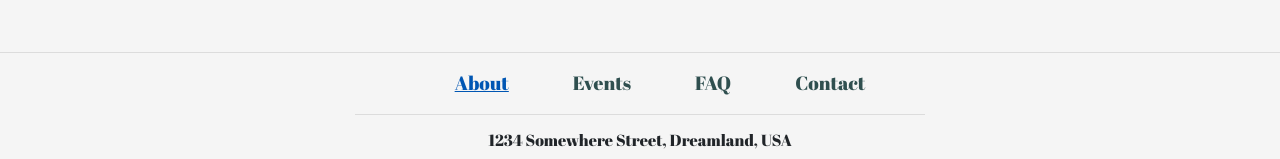
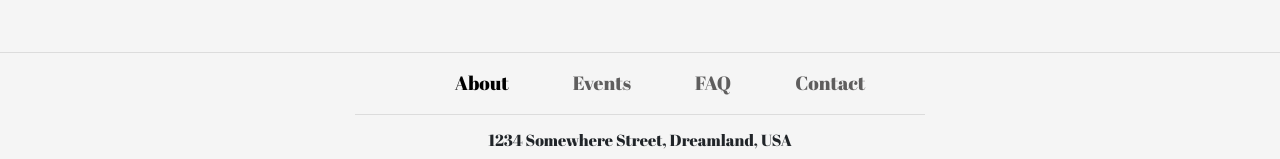
Before and after one commit to dcatherine3000/intermezzo-studios-final, a website: page index.html in a window 1280 px wide. In both pictures the pointer is over the link 481 px from the left and 2920 px from the top of the page. Shown: the part 2776-2935 px from the top of the page. Drawn offline with nearby package versions, Linux system fonts and the light colour scheme.

Commit message:
Home Full Page Styles

```diff
--- a/css/styles.css
+++ b/css/styles.css
@@ -126,7 +126,12 @@ footer li {
 }
 
 footer a {
-    color: darkslategray;
+    color: rgb(95, 94, 94);
+}
+
+footer a:hover {
+    color: black;
+    text-decoration: none;
 }
 
 .footer-nav {
```
